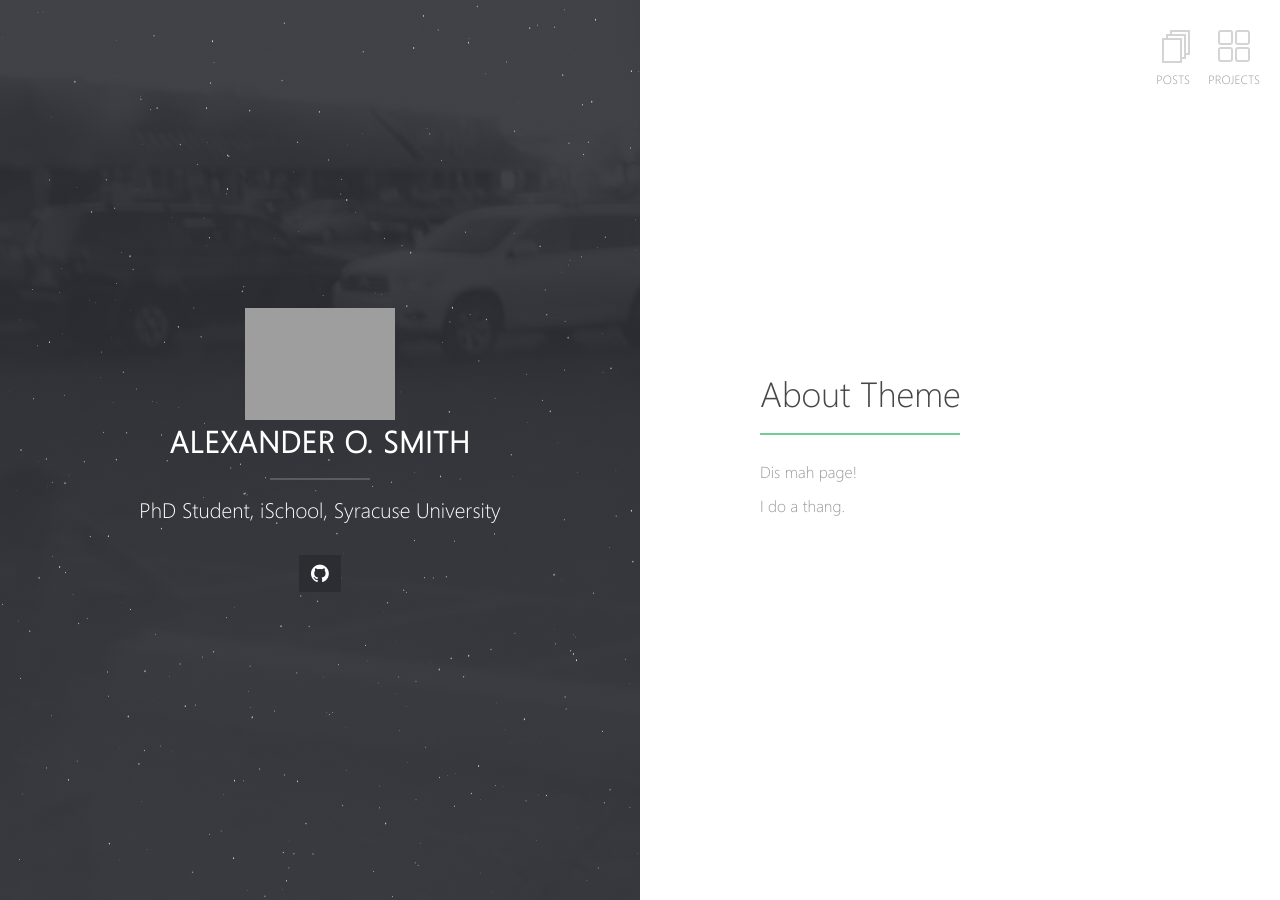
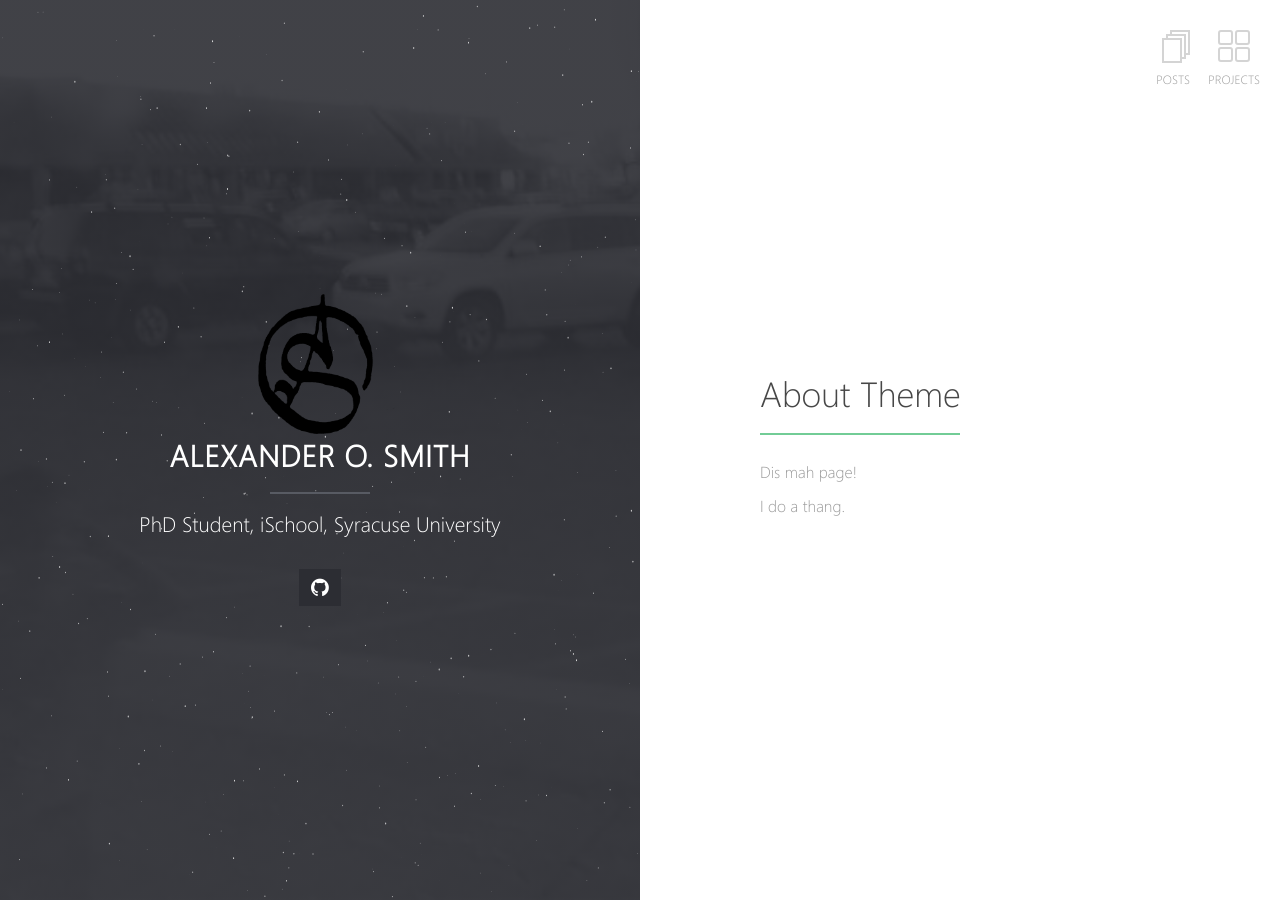
Before and after one commit to alexanderosmith/alexanderosmith-1.0, a Jekyll site: the page built from index.md, in a window 1280 px wide. Built offline with Jekyll 4.4.1, drawn with Linux system fonts in a browser that asks for light colours; our own code applies the rules of GitHub Pages for plain Markdown files.

Commit message:
Logo Change
Logo Change

```diff
--- a/_config.yml
+++ b/_config.yml
@@ -2,7 +2,7 @@
 title: Alexander O. Smith
 description: PhD Student, iSchool, Syracuse University
 url: https://aos11409.github.io
-logo: aos150                                      # Site logo
+logo: aos.png                                      # Site logo
 locale: en_US
 
 # Left Block Images
```
